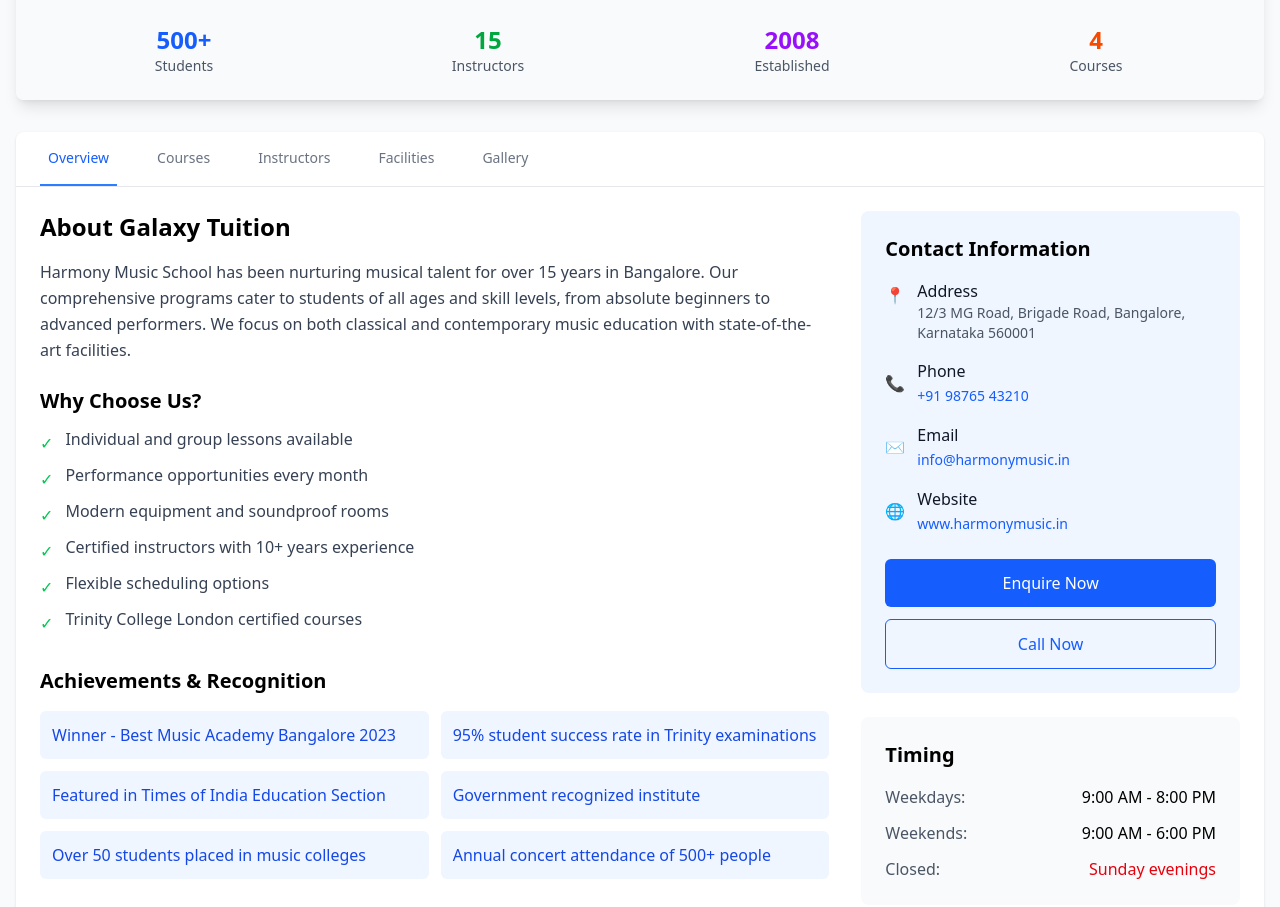
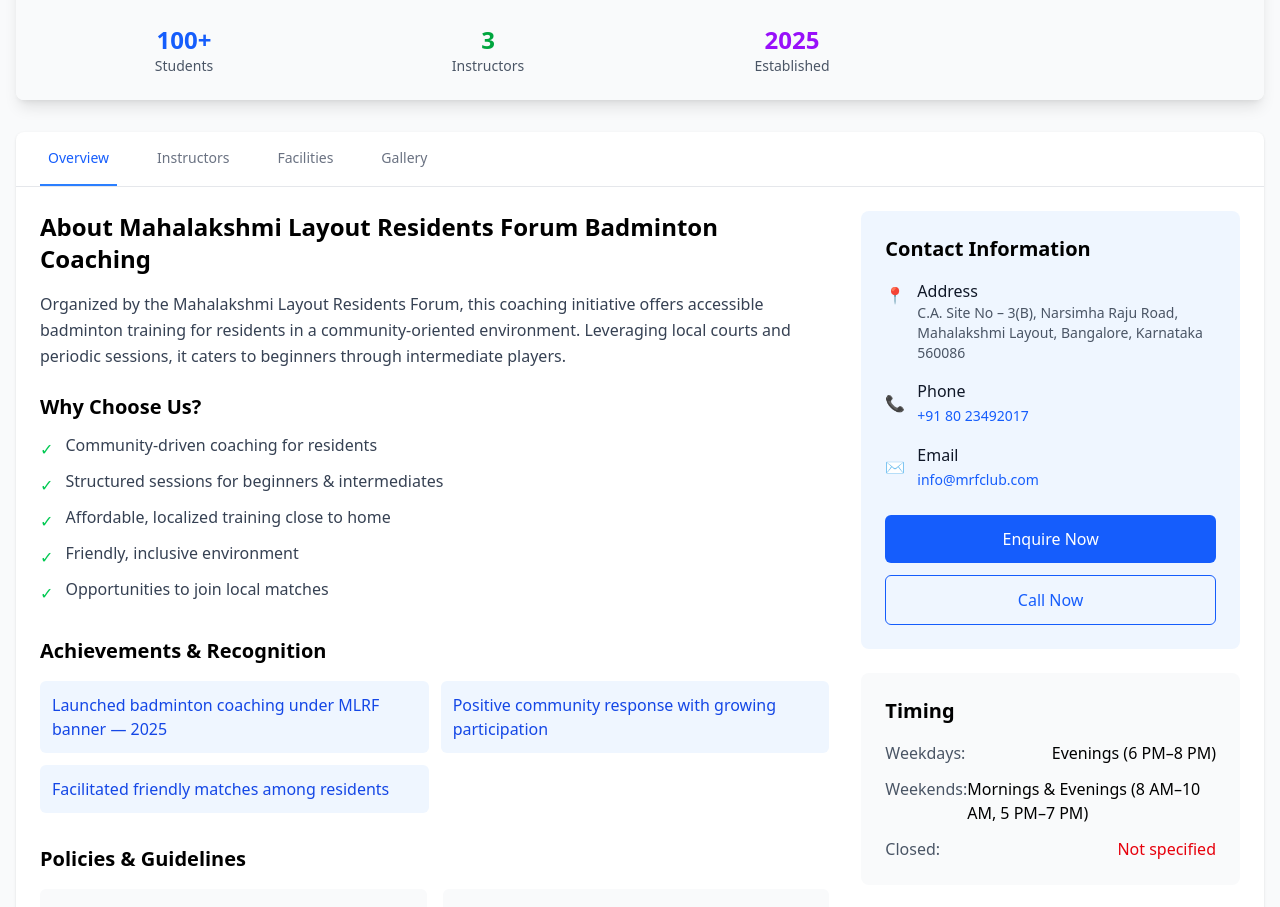
Before and after one commit to shravanmukunda/summercamp-react, a React (Vite) app: page /institution/1 in a window 1280 px wide. Shown: the part 480-1387 px from the top of the page. Built offline with nearby package versions, Linux system fonts and the light colour scheme.

Commit message:
json-changes2

```diff
--- a/public/data/institutions.json
+++ b/public/data/institutions.json
@@ -1,42 +1,42 @@
 [
     {
-      "id": 8,
-      "name": "Galaxy Tuition",
-      "type": "Music Academy",
-      "category": "music",
+      "id": 1,
+      "name": "Mahalaxmi Layout Club",
+      "type": "",
+      "category": "sports",
       "city": "Bangalore",
       "area": "MG Road",
-      "rating": 4.6,
-      "reviewCount": 82,
-      "image": "../camps/aika.jpg",
-      "tagline": "Where Music Meets Excellence",
-      "startingPrice": 8000
+      "rating": 4.2,
+      "reviewCount": 1805,
+      "image": "https://encrypted-tbn0.gstatic.com/images?q=tbn:ANd9GcSmeZyyKWUg2jeFRs3okR0od6KLbPL3FBzL0Q&s",
+      "tagline": "",
+      "startingPrice": 2500
     },
     {
       "id": 2,
-      "name": "Artistic Minds Studio",
+      "name": "Nandini Layout Club",
       "type": "Art Academy",
       "category": "art",
       "city": "Bangalore",
-      "area": "Brigade Road",
-      "rating": 4.3,
-      "reviewCount": 67,
-      "image": "/images/institutions/art-banner.jpg",
+      "area": "Nandini Layout",
+      "rating": 4.0,
+      "reviewCount": 632,
+      "image": "https://www.nandinilayoutclub.in/wp-content/uploads/photo-gallery/gallery-07.jpg",
       "tagline": "Unleash Your Creative Potential",
       "startingPrice": 6000
     },
     {
       "id": 3,
-      "name": "Elite Dance Academy",
-      "type": "Dance School",
-      "category": "dance",
+      "name": "Dr.Rajkumar Badminton Academy",
+      "type": "Sports Academy",
+      "category": "sports",
       "city": "Bangalore",
-      "area": "Koramangala",
-      "rating": 4.7,
-      "reviewCount": 95,
-      "image": "/images/institutions/dance-banner.jpg",
+      "area": "Rajajinagar",
+      "rating": 4.2,
+      "reviewCount": 112,
+      "image": "https://lh3.googleusercontent.com/gps-cs-s/AC9h4npSOWs6dqF2BVNXvgKjnxtF-ynBVt5Q-KFMKH4wQ7Zjyw61zk_I8T5V8e5ifoAuBHIZVfjm3tCI8sQJQawIcnMNMdJwDmAnAV9eoVlVgCetvnOU3CvMO0Vr8O0fwHDN-YhH4Spy5g=s1360-w1360-h1020-rw",
       "tagline": "Dance Your Way to Excellence",
-      "startingPrice": 7000
+      "startingPrice": 5000
     },
     {
       "id": 4,
@@ -51,52 +51,40 @@
       "tagline": "Your Success, Our Mission",
       "startingPrice": 5000
     },
+
     {
       "id": 5,
-      "name": "Sports Champions Academy",
+      "name": "Leo Sports",
       "type": "Sports Academy",
       "category": "sports",
-      "city": "Chennai",
-      "area": "T. Nagar",
+      "city": "Bangalore",
+      "area": "Mahadevpura",
       "rating": 4.5,
       "reviewCount": 73,
       "image": "/images/institutions/sports-banner.jpg",
       "tagline": "Champions are Made Here",
-      "startingPrice": 8500
-    },
-    {
-      "id": 6,
-      "name": "leo Champions Academy",
-      "type": "Sports Academy",
-      "category": "sports",
-      "city": "Chennai",
-      "area": "T. Nagar",
-      "rating": 4.5,
-      "reviewCount": 73,
-      "image": "/images/institutions/sports-banner.jpg",
-      "tagline": "Champions are Made Here",
-      "startingPrice": 8500
+      "startingPrice": 7500
     },
     {
       "id": 6,
       "name": "Karnata Badminton Association",
       "type": "Sports Academy",
       "category": "sports",
-      "city": "Chennai",
-      "area": "T. Nagar",
+      "city": "Bangalore",
+      "area": "Vasanth Nagar",
       "rating": 4.5,
       "reviewCount": 73,
       "image": "/images/institutions/sports-banner.jpg",
       "tagline": "Champions are Made Here",
-      "startingPrice": 8500
+      "startingPrice": 7500
     },
     {
       "id": 7,
       "name": "A2V Badminton academy",
       "type": "Sports Academy",
       "category": "sports",
-      "city": "Chennai",
-      "area": "T. Nagar",
+      "city": "Bangalore",
+      "area": "Rajajinagar",
       "rating": 4.5,
       "reviewCount": 73,
       "image": "/images/institutions/sports-banner.jpg",
@@ -108,8 +96,8 @@
       "name": "Vajpayee Sports club",
       "type": "Sports Academy",
       "category": "sports",
-      "city": "Chennai",
-      "area": "T. Nagar",
+      "city": "Bangalore",
+      "area": "Rajajinagar",
       "rating": 4.5,
       "reviewCount": 73,
       "image": "/images/institutions/sports-banner.jpg",
@@ -121,8 +109,8 @@
       "name": "Nagarbhavi sports arena",
       "type": "Sports Academy",
       "category": "sports",
-      "city": "Chennai",
-      "area": "T. Nagar",
+      "city": "Bangalore",
+      "area": "Nagarbhavi",
       "rating": 4.5,
       "reviewCount": 73,
       "image": "/images/institutions/sports-banner.jpg",
--- a/public/data/institutions/1.json
+++ b/public/data/institutions/1.json
@@ -1,196 +1,133 @@
 {
   "id": 1,
-    "name": "Galaxy Tuition",
-    "type": "Music Academy",
-    "category": "music",
-    "tagline": "Where Music Meets Excellence",
-    "rating": 4.6,
-    "reviewCount": 82,
-    "heroImage": "/images/institutions/harmony-banner.jpg",
+  "name": "Mahalakshmi Layout Residents Forum Badminton Coaching",
+  "type": "Sports Club / Coaching Center",
+  "category": "sports",
+  "tagline": "Smash Excellence in Your Neighborhood",
+  "rating": 4.4,
+  "reviewCount": 170,
+  "heroImage": "/images/institutions/malayout-badminton-banner.jpg",
   "gallery": [
-      "/images/institutions/harmony-gallery-1.jpg",
-      "/images/institutions/harmony-gallery-2.jpg",
-      "/images/institutions/harmony-gallery-3.jpg",
-      "/images/institutions/harmony-gallery-4.jpg",
-      "/images/institutions/harmony-gallery-5.jpg",
-      "/images/institutions/harmony-gallery-6.jpg"
+    "/images/institutions/malayout-badminton-1.jpg",
+    "/images/institutions/malayout-badminton-2.jpg",
+    "/images/institutions/malayout-badminton-3.jpg",
+    "/images/institutions/malayout-badminton-4.jpg",
+    "/images/institutions/malayout-badminton-5.jpg",
+    "/images/institutions/malayout-badminton-6.jpg"
   ],
-    "description": "Harmony Music School has been nurturing musical talent for over 15 years in Bangalore. Our comprehensive programs cater to students of all ages and skill levels, from absolute beginners to advanced performers. We focus on both classical and contemporary music education with state-of-the-art facilities.",
-    "established": "2008",
-    "totalStudents": "500+",
-    "totalInstructors": "15",
-    "maxBatchSize": 8,
+  "description": "Organized by the Mahalakshmi Layout Residents Forum, this coaching initiative offers accessible badminton training for residents in a community-oriented environment. Leveraging local courts and periodic sessions, it caters to beginners through intermediate players.",
+  "established": "2025",
+  "totalStudents": "100+",
+  "totalInstructors": "3",
+  "maxBatchSize": 6,
   "contact": {
-      "address": "12/3 MG Road, Brigade Road, Bangalore, Karnataka 560001",
-      "phone": "+91 98765 43210",
-      "email": "info@harmonymusic.in",
-      "website": "www.harmonymusic.in"
+    "address": "C.A. Site No – 3(B), Narsimha Raju Road, Mahalakshmi Layout, Bangalore, Karnataka 560086",
+    "phone": "+91 80 23492017",
+    "email": "info@mrfclub.com",
+    "website": null
   },
   "location": {
     "city": "Bangalore",
-      "area": "MG Road",
-      "coordinates": [12.9716, 77.5946]
+    "area": "Mahalakshmi Layout",
+    "coordinates": [12.997, 77.571]
   },
   "timing": {
-      "weekdays": "9:00 AM - 8:00 PM",
-      "weekends": "9:00 AM - 6:00 PM",
-      "closed": "Sunday evenings"
+    "weekdays": "Evenings (6 PM–8 PM)",
+    "weekends": "Mornings & Evenings (8 AM–10 AM, 5 PM–7 PM)",
+    "closed": "Not specified"
   },
   "highlights": [
-      "Individual and group lessons available",
-      "Performance opportunities every month",
-      "Modern equipment and soundproof rooms",
-      "Certified instructors with 10+ years experience",
-      "Flexible scheduling options",
-      "Trinity College London certified courses"
+    "Community-driven coaching for residents",
+    "Structured sessions for beginners & intermediates",
+    "Affordable, localized training close to home",
+    "Friendly, inclusive environment",
+    "Opportunities to join local matches"
   ],
   "courses": [
     {
       "id": 1,
-        "title": "Piano (Beginner)",
-        "description": "Learn piano fundamentals with classical and contemporary pieces. Perfect for absolute beginners.",
-        "duration": "3 months",
-        "fee": 8000,
+      "title": "Beginner Coaching",
+      "description": "Fundamentals of badminton—grip, stance, basic strokes.",
+      "duration": "2 months",
+      "fee": 2000,
       "ageGroup": "6-12 years",
-        "batchSize": "1-on-1",
-        "schedule": "Mon, Wed, Fri - 4:00 PM to 5:00 PM",
+      "batchSize": "Max 6 students",
+      "schedule": "Tue & Thu – 6:00 PM to 7:00 PM",
       "level": "Beginner",
-        "batches": ["Morning 9-10 AM", "Evening 4-5 PM", "Weekend 10-11 AM"]
+      "batches": ["Evening 6-7 PM"]
     },
     {
       "id": 2,
-        "title": "Guitar (Intermediate)",
-        "description": "Advanced guitar techniques including fingerpicking, chord progressions, and music theory.",
-        "duration": "4 months",
-        "fee": 9500,
-        "ageGroup": "12+ years",
-        "batchSize": "Max 4 students",
-        "schedule": "Tue, Thu, Sat - 5:00 PM to 6:30 PM",
+      "title": "Intermediate Coaching",
+      "description": "Footwork, shot combinations, and match play strategies.",
+      "duration": "3 months",
+      "fee": 3000,
+      "ageGroup": "13+ years",
+      "batchSize": "Max 6 students",
+      "schedule": "Mon, Wed & Sat – 6:00 PM to 7:30 PM",
       "level": "Intermediate",
-        "batches": ["Evening 5-6:30 PM", "Weekend 2-3:30 PM"]
-      },
-      {
-        "id": 3,
-        "title": "Vocal Training",
-        "description": "Classical and western vocal training with breathing techniques and stage performance skills.",
-        "duration": "6 months",
-        "fee": 12000,
-        "ageGroup": "8+ years",
-        "batchSize": "1-on-1 or Max 3",
-        "schedule": "Flexible timing",
-        "level": "All levels",
-        "batches": ["Morning 10-11 AM", "Evening 6-7 PM", "Weekend flexible"]
-      },
-      {
-        "id": 4,
-        "title": "Drums",
-        "description": "Learn percussion fundamentals, rhythm patterns, and coordination techniques.",
-        "duration": "4 months",
-        "fee": 10000,
-        "ageGroup": "10+ years",
-        "batchSize": "1-on-1",
-        "schedule": "Wed, Sat - 3:00 PM to 4:00 PM",
-        "level": "Beginner to Advanced",
-        "batches": ["Afternoon 3-4 PM", "Evening 7-8 PM"]
+      "batches": ["Evening 6-7:30 PM", "Weekend 8-9:30 AM"]
     }
   ],
   "instructors": [
     {
-        "name": "Dr. Priya Sharma",
-        "specialization": "Classical Piano & Music Theory",
-        "experience": "15 years",
-        "qualification": "PhD in Music, Trinity College London Diploma",
-        "image": "/images/faculty/priya-sharma.jpg",
-        "bio": "Dr. Priya has trained over 200 students and has a 95% success rate in Trinity examinations."
-      },
-      {
-        "name": "Rahul Mehta",
-        "specialization": "Guitar & Contemporary Music",
-        "experience": "10 years",
-        "qualification": "Grade 8 Guitar, Berklee Online Certificate",
-        "image": "/images/faculty/rahul-mehta.jpg",
-        "bio": "Rahul is a performing artist who has played at major venues across South India."
-      },
-      {
-        "name": "Sneha Krishnan",
-        "specialization": "Carnatic Vocal & Western Vocals",
-        "experience": "12 years",
-        "qualification": "Master's in Music, AIR Grade Artist",
-        "image": "/images/faculty/sneha-krishnan.jpg",
-        "bio": "Sneha is an AIR grade artist and has won several state-level competitions."
+      "name": "Not Specified",
+      "specialization": "Badminton Coaching – Beginners & Intermediates",
+      "experience": "Community-based trainers",
+      "qualification": "Local certified coaches",
+      "image": "/images/faculty/mrf-coach1.jpg",
+      "bio": "Volunteer/informal trainers associated with the Residents Forum."
     }
   ],
   "facilities": [
     {
-        "name": "Soundproof Practice Rooms",
-        "description": "8 individual practice rooms with acoustic treatment",
-        "icon": "🎵"
+      "name": "Local Badminton Courts",
+      "description": "Outdoor or rented indoor courts within Mahalakshmi Layout",
+      "icon": "🏸"
     },
     {
-        "name": "Recording Studio",
-        "description": "Professional recording setup for student performances",
-        "icon": "🎙️"
+      "name": "Equipment Provision",
+      "description": "Basic racquets and shuttles available for use",
+      "icon": "🎾"
     },
     {
-        "name": "Performance Hall",
-        "description": "120-seat auditorium for concerts and recitals",
-        "icon": "🎭"
-      },
-      {
-        "name": "Instrument Library",
-        "description": "Guitars, keyboards, and other instruments for practice",
-        "icon": "🎸"
-      },
-      {
-        "name": "Digital Piano Lab",
-        "description": "10 digital pianos with headphones for group classes",
-        "icon": "🎹"
-      },
-      {
-        "name": "Music Library",
-        "description": "Extensive collection of sheet music and theory books",
-        "icon": "📚"
+      "name": "Community Hall (for strategy sessions)",
+      "description": "Casual setting for talk-through and feedback",
+      "icon": "🏠"
     }
   ],
   "achievements": [
-      "Winner - Best Music Academy Bangalore 2023",
-      "95% student success rate in Trinity examinations",
-      "Featured in Times of India Education Section",
-      "Government recognized institute",
-      "Over 50 students placed in music colleges",
-      "Annual concert attendance of 500+ people"
+    "Launched badminton coaching under MLRF banner — 2025",
+    "Positive community response with growing participation",
+    "Facilitated friendly matches among residents"
   ],
-
   "policies": {
-      "cancellation": "24 hours advance notice required for class cancellation",
-      "makeup": "1 makeup class per month allowed for genuine reasons",
-      "payment": "Monthly advance payment required. No refunds after course commencement",
-      "trial": "Free 30-minute trial class available for all courses",
-      "attendance": "Minimum 80% attendance required for course completion certificate"
+    "cancellation": "Notify 24 hours in advance to reschedule",
+    "makeup": "One makeup session per month allowed",
+    "payment": "Monthly advance payment, refunds per committee discretion",
+    "trial": "One free trial session available",
+    "attendance": "80% attendance encouraged for progression"
   },
-    "certifications": ["Trinity College London", "ABRSM Authorized", "Karnataka Music Board"],
+  "certifications": [
+    "Local Sports Authority Affiliation (pending)"
+  ],
   "ratingBreakdown": {
-      "5": 45,
-      "4": 28,
-      "3": 7,
-      "2": 2,
+    "5": 80,
+    "4": 60,
+    "3": 20,
+    "2": 10,
     "1": 0
   },
   "socialMedia": {
-      "facebook": "https://facebook.com/harmonymusic",
-      "instagram": "https://instagram.com/harmonymusic",
-      "youtube": "https://youtube.com/harmonymusic"
+    "facebook": null,
+    "instagram": null,
+    "youtube": null
   },
   "awards": [
     {
-        "year": "2023",
-        "title": "Best Music Academy - Bangalore",
-        "awardedBy": "Education Excellence Awards"
-      },
-      {
-        "year": "2022",
-        "title": "Outstanding Contribution to Music Education",
-        "awardedBy": "Karnataka Music Association"
+      "year": "2025",
+      "title": "Best Community Sports Initiative",
+      "awardedBy": "Forum Members"
     }
   ]
 }
--- a/public/data/institutions/6.json
+++ b/public/data/institutions/6.json
@@ -44,56 +44,7 @@
       "Lockers, changing rooms, cafeteria & parking",
       "Central Bengaluru location with good transit access"
     ],
-"courses": [
-      {
-        "id": 1,
-        "title": "Piano (Beginner)",
-        "description": "Learn piano fundamentals with classical and contemporary pieces. Perfect for absolute beginners.",
-        "duration": "3 months",
-        "fee": 8000,
-        "ageGroup": "6-12 years",
-        "batchSize": "1-on-1",
-        "schedule": "Mon, Wed, Fri - 4:00 PM to 5:00 PM",
-        "level": "Beginner",
-        "batches": ["Morning 9-10 AM", "Evening 4-5 PM", "Weekend 10-11 AM"]
-      },
-      {
-        "id": 2,
-        "title": "Guitar (Intermediate)",
-        "description": "Advanced guitar techniques including fingerpicking, chord progressions, and music theory.",
-        "duration": "4 months",
-        "fee": 9500,
-        "ageGroup": "12+ years",
-        "batchSize": "Max 4 students",
-        "schedule": "Tue, Thu, Sat - 5:00 PM to 6:30 PM",
-        "level": "Intermediate",
-        "batches": ["Evening 5-6:30 PM", "Weekend 2-3:30 PM"]
-      },
-      {
-        "id": 3,
-        "title": "Vocal Training",
-        "description": "Classical and western vocal training with breathing techniques and stage performance skills.",
-        "duration": "6 months",
-        "fee": 12000,
-        "ageGroup": "8+ years",
-        "batchSize": "1-on-1 or Max 3",
-        "schedule": "Flexible timing",
-        "level": "All levels",
-        "batches": ["Morning 10-11 AM", "Evening 6-7 PM", "Weekend flexible"]
-      },
-      {
-        "id": 4,
-        "title": "Drums",
-        "description": "Learn percussion fundamentals, rhythm patterns, and coordination techniques.",
-        "duration": "4 months",
-        "fee": 10000,
-        "ageGroup": "10+ years",
-        "batchSize": "1-on-1",
-        "schedule": "Wed, Sat - 3:00 PM to 4:00 PM",
-        "level": "Beginner to Advanced",
-        "batches": ["Afternoon 3-4 PM", "Evening 7-8 PM"]
-      }
-    ],
+
     "facilities": [
       {
         "name": "Badminton Courts",
--- a/src/components/institution/InstitutionDetail.jsx
+++ b/src/components/institution/InstitutionDetail.jsx
@@ -57,10 +57,6 @@
             <p className="text-2xl font-bold text-purple-600">{data.established}</p>
             <p className="text-sm text-gray-600">Established</p>
           </div>
-          <div>
-            <p className="text-2xl font-bold text-orange-600">{data.courses.length}</p>
-            <p className="text-sm text-gray-600">Courses</p>
-          </div>
         </div>
       </div>
 
@@ -70,7 +66,6 @@
           <nav className="flex space-x-8 px-6 overflow-x-auto">
             {[
               { id: 'overview', label: 'Overview' },
-              { id: 'courses', label: 'Courses' },
               { id: 'instructors', label: 'Instructors' },
               { id: 'facilities', label: 'Facilities' },
               { id: 'gallery', label: 'Gallery' },
@@ -227,7 +222,7 @@
 
                 {/* Rating Summary */}
                 <div className="bg-white border rounded-lg p-6">
-                  <h3 className="text-xl font-semibold mb-4">Rating Summary</h3>
+                  <h3 className="text-xl font-semibold mb-4">Google Rating Summary</h3>
                   <div className="text-center mb-4">
                     <div className="text-4xl font-bold text-yellow-500">
                       {data.rating.toFixed(1)}
@@ -261,68 +256,6 @@
                     </div>
                   )}
                 </div>
-              </div>
-            </div>
-          )}
-
-          {/* Courses Tab */}
-          {activeTab === 'courses' && (
-            <div>
-              <h2 className="text-2xl font-semibold mb-6">Courses Offered</h2>
-              <div className="grid md:grid-cols-2 gap-6">
-                {data.courses.map((course) => (
-                  <div key={course.id} className="border rounded-lg p-6 hover:shadow-md transition-shadow">
-                    <div className="flex justify-between items-start mb-4">
-                      <div>
-                        <h3 className="text-xl font-semibold mb-2">{course.title}</h3>
-                        <span className="inline-block bg-blue-100 text-blue-800 text-xs px-2 py-1 rounded-full">
-                          {course.level}
-                        </span>
-                      </div>
-                      <span className="text-2xl font-bold text-blue-600">
-                        ₹{course.fee.toLocaleString()}
-                      </span>
-                    </div>
-
-                    <p className="text-gray-600 mb-4">{course.description}</p>
-
-                    <div className="space-y-2 text-sm">
-                      <div className="flex justify-between">
-                        <span className="text-gray-500">Duration:</span>
-                        <span className="font-medium">{course.duration}</span>
-                      </div>
-                      <div className="flex justify-between">
-                        <span className="text-gray-500">Age Group:</span>
-                        <span className="font-medium">{course.ageGroup}</span>
-                      </div>
-                      <div className="flex justify-between">
-                        <span className="text-gray-500">Batch Size:</span>
-                        <span className="font-medium">{course.batchSize}</span>
-                      </div>
-                      <div className="flex justify-between">
-                        <span className="text-gray-500">Schedule:</span>
-                        <span className="font-medium">{course.schedule}</span>
-                      </div>
-                    </div>
-
-                    {course.batches && (
-                      <div className="mt-4">
-                        <p className="text-sm font-medium text-gray-700 mb-2">Available Batches:</p>
-                        <div className="flex flex-wrap gap-2">
-                          {course.batches.map((batch, idx) => (
-                            <span key={idx} className="bg-gray-100 text-gray-700 text-xs px-2 py-1 rounded">
-                              {batch}
-                            </span>
-                          ))}
-                        </div>
-                      </div>
-                    )}
-
-                    <button className="w-full mt-4 bg-blue-600 text-white py-2 px-4 rounded-md hover:bg-blue-700 transition-colors">
-                      Enroll Now
-                    </button>
-                  </div>
-                ))}
               </div>
             </div>
           )}
```
Also changed, not shown: src/pages/InstitutionDetailPage.jsx (line endings or trailing spaces). Lines whose indentation alone changed are shown as unchanged.
